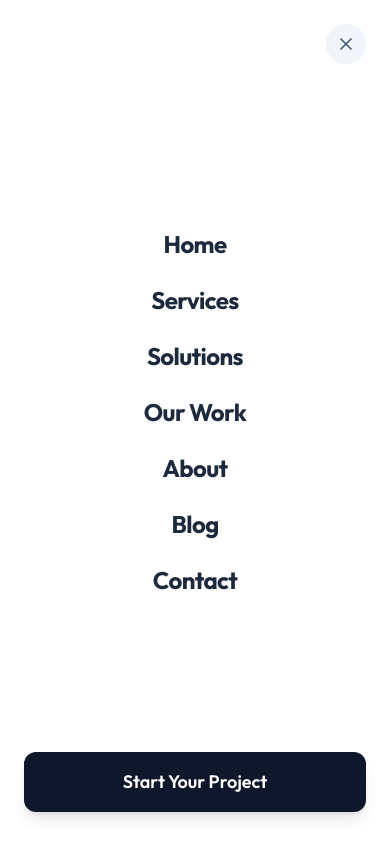
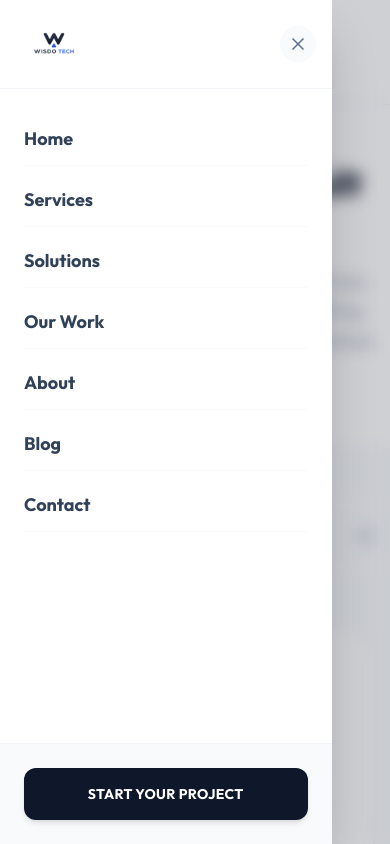
Before and after one commit to Rajar219/wisdo-designs-website, a Next.js app: page /solutions in a window 390 px wide. Both pictures are taken after a click on the button 38 px from the left and 52 px from the top of the page. Shown: the top 844 px of the page. Built offline with nearby package versions, Linux system fonts and the light colour scheme.

Commit message:
Fix mobile menu layout and centering

```diff
--- a/app/components/navbar.tsx
+++ b/app/components/navbar.tsx
@@ -40,11 +40,11 @@ export default function Navbar() {
       >
 
         {/* ===== MOBILE NAVBAR ===== */}
-        <div className="grid grid-cols-[1fr_auto_1fr] items-center w-full h-20 px-4 lg:hidden">
+        <div className="flex items-center justify-between w-full h-20 px-4 lg:hidden relative">
 
           {/* Hamburger */}
           <button
-            className="justify-self-start p-2 text-slate-900 hover:text-indigo-600 active:scale-95 z-[110]"
+            className="p-2 -ml-2 text-slate-900 hover:text-indigo-600 active:scale-95 z-[110]"
             onClick={() => setIsMobileMenuOpen(!isMobileMenuOpen)}
             aria-label={isMobileMenuOpen ? "Close menu" : "Open menu"}
           >
@@ -55,10 +55,10 @@ export default function Navbar() {
             )}
           </button>
 
-          {/* Logo */}
+          {/* Logo (Perfectly Centered) */}
           <Link
             href="/"
-            className="justify-self-center flex items-center"
+            className="absolute left-1/2 -translate-x-1/2 flex items-center"
             onClick={() => setIsMobileMenuOpen(false)}
           >
             <Image
@@ -67,12 +67,12 @@ export default function Navbar() {
               width={105}
               height={70}
               priority
-              className="h-12 sm:h-14 w-auto object-contain drop-shadow-md -translate-x-1"
+              className="h-12 sm:h-14 w-auto object-contain drop-shadow-md"
             />
           </Link>
 
-          {/* Empty column to keep balance */}
-          <div />
+          {/* Placeholder to balance flex space */}
+          <div className="w-7" />
         </div>
 
         {/* ===== DESKTOP NAVBAR ===== */}
@@ -228,66 +228,71 @@ export default function Navbar() {
         </div>
       </nav>
 
-      {/* ===== MOBILE MENU OVERLAY ===== */}
+      {/* ===== MOBILE MENU OVERLAY (Side Drawer) ===== */}
       <div
-        className={`fixed inset-0 bg-white z-[105] lg:hidden transition-all duration-500 ${isMobileMenuOpen
-            ? "opacity-100 translate-y-0"
-            : "opacity-0 -translate-y-[20%] pointer-events-none"
+        className={`fixed inset-0 z-[105] lg:hidden transition-all duration-500 ${isMobileMenuOpen
+            ? "pointer-events-auto"
+            : "pointer-events-none"
           }`}
       >
-        <div className="flex flex-col h-full pt-28 pb-8 px-6 overflow-y-auto">
+        {/* Backdrop overlay */}
+        <div
+          className={`absolute inset-0 bg-slate-900/20 backdrop-blur-sm transition-opacity duration-500 ${isMobileMenuOpen ? "opacity-100" : "opacity-0"}`}
+          onClick={() => setIsMobileMenuOpen(false)}
+        />
 
-          {/* Close Button */}
-          <button
-            onClick={() => setIsMobileMenuOpen(false)}
-            aria-label="Close menu"
-            className="absolute top-6 right-6 w-10 h-10 rounded-full bg-slate-100 hover:bg-slate-200 flex items-center justify-center text-slate-600 hover:text-slate-900 transition-colors"
-          >
-            <X className="w-5 h-5" />
-          </button>
+        {/* Drawer */}
+        <div className={`absolute top-0 left-0 w-[85%] max-w-sm h-[100dvh] bg-white shadow-2xl transition-transform duration-500 ease-[cubic-bezier(0.16,1,0.3,1)] flex flex-col ${isMobileMenuOpen ? "translate-x-0" : "-translate-x-full"}`}>
 
-          <div className="flex flex-col gap-6 text-center text-2xl font-bold text-slate-800 tracking-tight flex-grow justify-center">
+          <div className="flex items-center justify-between p-6 border-b border-slate-100">
+            <Image
+              src="/logo-transparent.png"
+              alt="Wisdo Tech Logo"
+              width={90}
+              height={60}
+              className="h-10 w-auto object-contain"
+            />
+            <button
+              onClick={() => setIsMobileMenuOpen(false)}
+              className="p-2 -mr-2 text-slate-500 hover:text-slate-900 bg-slate-50 rounded-full"
+            >
+              <X className="w-5 h-5" />
+            </button>
+          </div>
 
-            <Link href="/" onClick={() => setIsMobileMenuOpen(false)}>
+          <div className="flex flex-col gap-2 p-6 overflow-y-auto flex-grow text-lg font-bold text-slate-700">
+            <Link href="/" onClick={() => setIsMobileMenuOpen(false)} className="py-3 hover:text-indigo-600 border-b border-slate-50">
               Home
             </Link>
-
-            <Link href="/services" onClick={() => setIsMobileMenuOpen(false)}>
+            <Link href="/services" onClick={() => setIsMobileMenuOpen(false)} className="py-3 hover:text-indigo-600 border-b border-slate-50">
               Services
             </Link>
-
-            <Link href="/solutions" onClick={() => setIsMobileMenuOpen(false)}>
+            <Link href="/solutions" onClick={() => setIsMobileMenuOpen(false)} className="py-3 hover:text-indigo-600 border-b border-slate-50">
               Solutions
             </Link>
-
-            <Link href="/portfolio" onClick={() => setIsMobileMenuOpen(false)}>
+            <Link href="/portfolio" onClick={() => setIsMobileMenuOpen(false)} className="py-3 hover:text-indigo-600 border-b border-slate-50">
               Our Work
             </Link>
-
-            <Link href="/about" onClick={() => setIsMobileMenuOpen(false)}>
+            <Link href="/about" onClick={() => setIsMobileMenuOpen(false)} className="py-3 hover:text-indigo-600 border-b border-slate-50">
               About
             </Link>
-
-            <Link href="/blog" onClick={() => setIsMobileMenuOpen(false)}>
+            <Link href="/blog" onClick={() => setIsMobileMenuOpen(false)} className="py-3 hover:text-indigo-600 border-b border-slate-50">
               Blog
             </Link>
-
-            <Link href="/contact" onClick={() => setIsMobileMenuOpen(false)}>
+            <Link href="/contact" onClick={() => setIsMobileMenuOpen(false)} className="py-3 hover:text-indigo-600 border-b border-slate-50">
               Contact
             </Link>
-
           </div>
 
-          <div className="mt-auto pt-10">
+          <div className="p-6 mt-auto bg-slate-50 border-t border-slate-100">
             <Link
               href="/contact"
               onClick={() => setIsMobileMenuOpen(false)}
-              className="w-full bg-slate-900 text-white py-4 rounded-xl text-center font-semibold text-lg hover:bg-indigo-600 transition-colors shadow-lg block"
+              className="flex items-center justify-center w-full bg-slate-900 text-white py-4 rounded-xl font-bold text-sm uppercase tracking-wide hover:bg-indigo-600 shadow-md"
             >
               Start Your Project
             </Link>
           </div>
-
         </div>
       </div>
     </>
```
